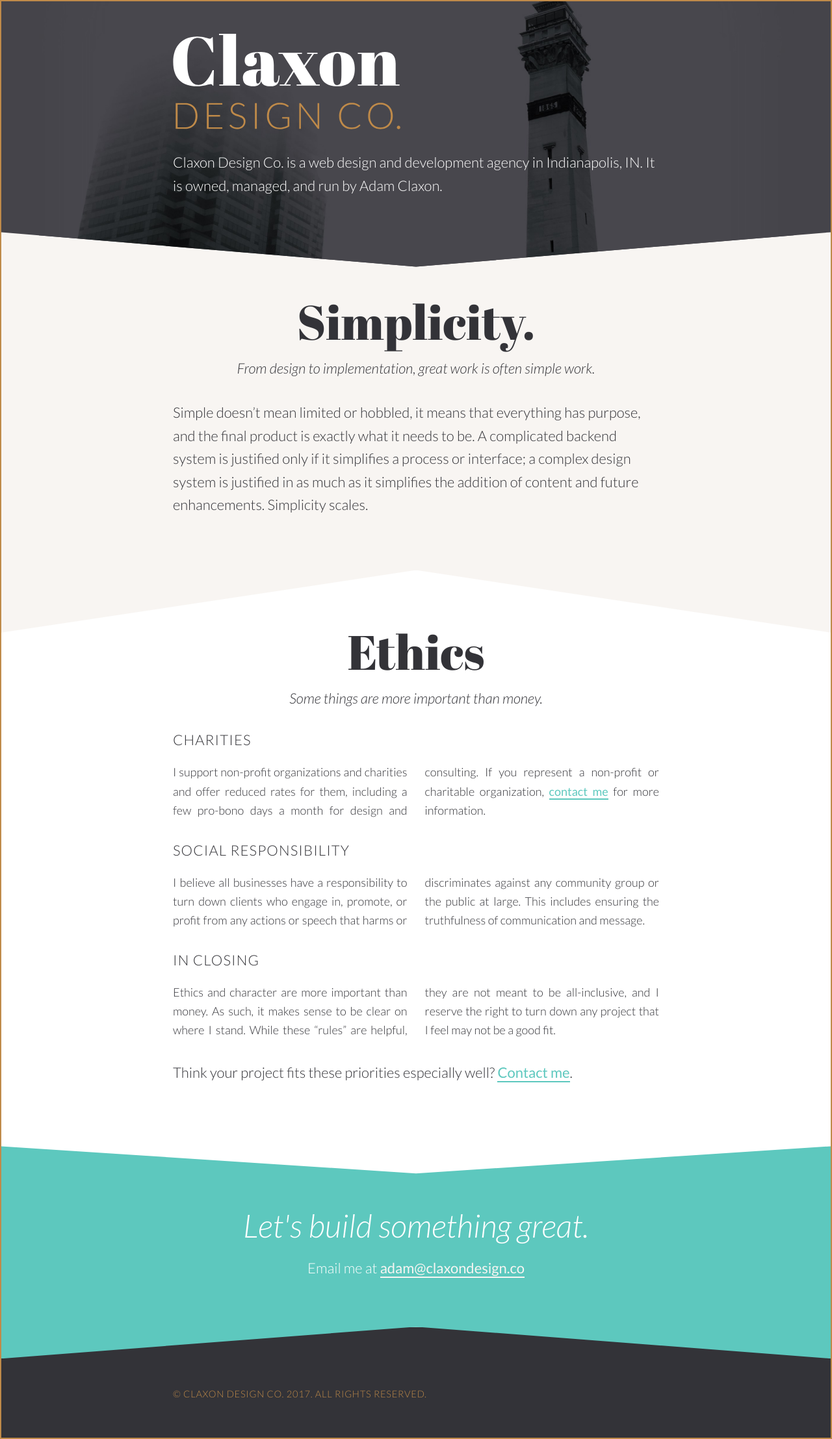
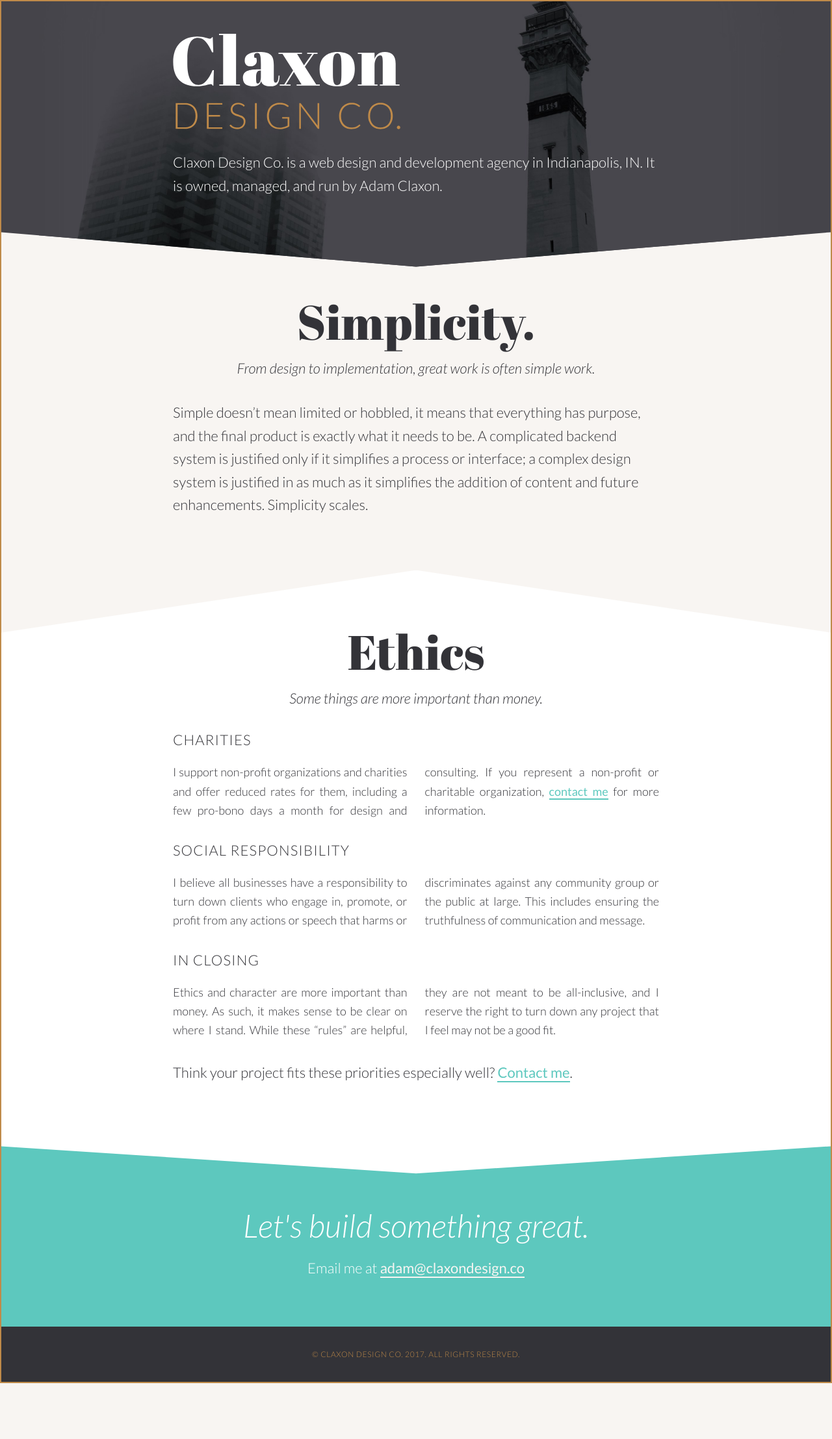
Before and after one commit to claxondesignco/claxondesignco.github.io, a Jekyll site: the page built from index.html, in a window 1280 px wide. Shown: the whole page at 65% size. Built offline with Jekyll 4.4.1, drawn with Linux system fonts in a browser that asks for light colours; after the commit the page ends 2129 px from its top, so only the background shows below that.

Commit message:
simplified footer.

```diff
--- a/_sass/_base.sass
+++ b/_sass/_base.sass
@@ -71,5 +71,6 @@
 .legal
   text-transform: uppercase
   letter-spacing: 0.05em
-  font-size: ms(-2)
+  font-size: ms(-3)
   color: $brand
+  margin-bottom: 0
--- a/_sass/_footer.sass
+++ b/_sass/_footer.sass
@@ -1,17 +1,17 @@
 footer[role="contentinfo"]
-  padding: ms(7) 5% ms(2)
+  padding: ms(2) 5% ms(2)
   background-color: $text
   color: #fff
-  min-height: ms(9)
   position: relative
+  margin-top: -1px
 
   @include small
-    padding: ms(7) ms(3) ms(2)
+    padding: ms(3) ms(3) ms(3)
 
   @include medium
-    padding: ms(8) ms(5) ms(1)
+    padding: ms(3) ms(5) ms(3)
 
-  &::before
+//  &::before
     content: ""
     background-color: $background
     height: ms(3)
@@ -23,16 +23,17 @@
     -webkit-clip-path: polygon(100% 0, 100% 100%, 50% 1%, 0 100%, 0 0)
     clip-path: polygon(100% 0, 100% 100%, 50% 1%, 0 100%, 0 0)
 
-    @include medium
+//    @include medium
       height: ms(5)
 
 .footer
 
   &__content
     display: block
-    margin: 0 auto ms(3)
+    margin: 0 auto
     max-width: 46.75rem
     font-size: ms(0)
+    text-align: center
 
     a
       color: $brand
```
